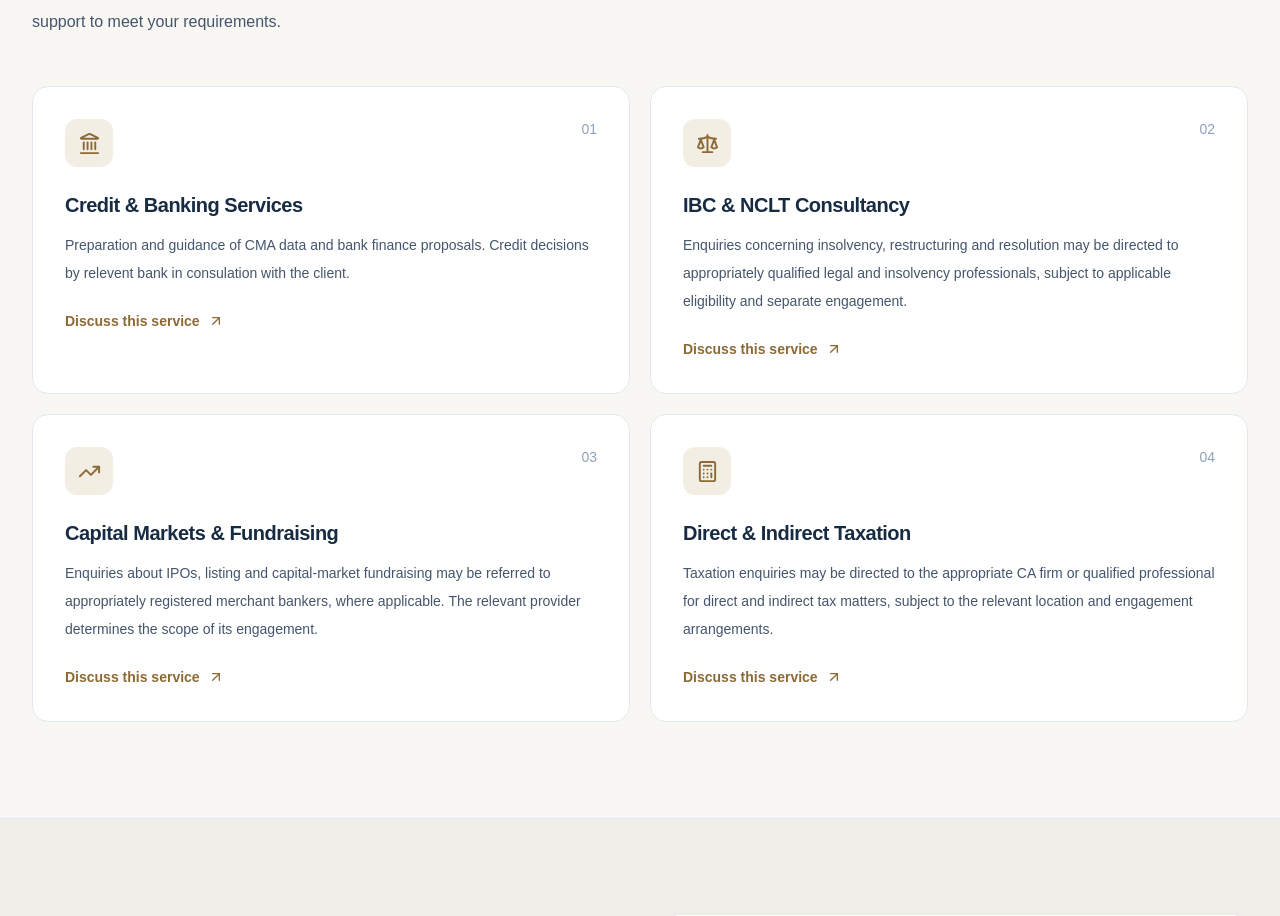
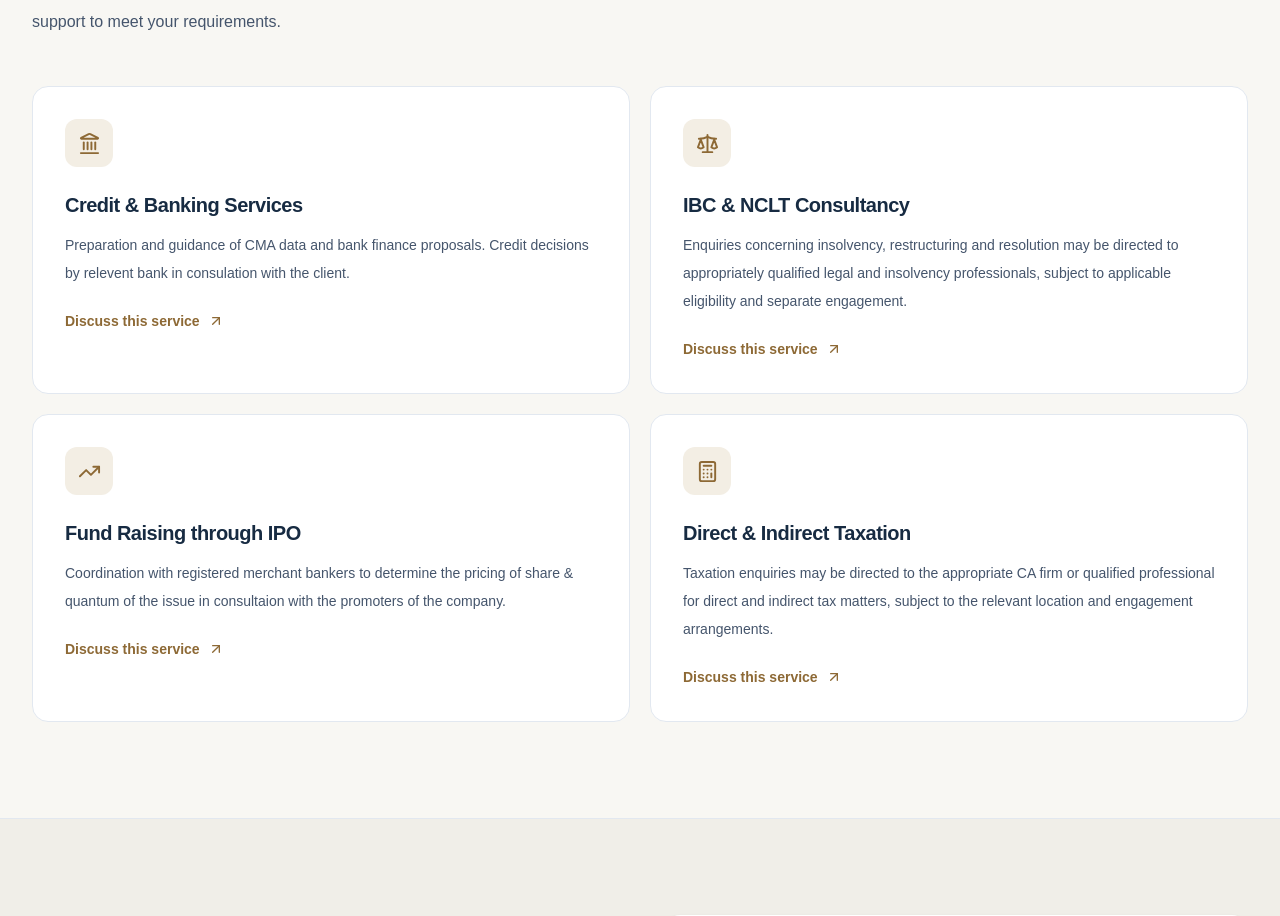
Before and after one commit to Kanav-ar/ample-financial-solutions-website, a Next.js app: page / in a window 1280 px wide. Shown: the part 1266-2182 px from the top of the page. Built offline with nearby package versions, Linux system fonts and the light colour scheme.

Commit message:
refactor: improve descriptions and formatting in service areas and update Capital Markets title

```diff
--- a/src/app/page.tsx
+++ b/src/app/page.tsx
@@ -47,8 +47,8 @@ const areas = [
     title: "Virtual CFO",
     description:
       "Assist promoters & CEO  both online and offline in overall financial management",
-    icon: UserRoundPen
-    },
+    icon: UserRoundPen,
+  },
   {
     title: "Banking",
     description:
@@ -72,7 +72,8 @@ const areas = [
   },
   {
     title: "Compliance",
-    description: "Company Law matters including SEBI, IBC & Taxation including GST",
+    description:
+      "Company Law matters including SEBI, IBC & Taxation including GST",
     icon: CheckLine,
   },
 ];
@@ -97,9 +98,9 @@ const services = [
   {
     number: "03",
     href: "/services/capital-markets",
-    title: "Capital Markets & Fundraising",
+    title: "Fund Raising through IPO",
     description:
-      "Enquiries about IPOs, listing and capital-market fundraising may be referred to appropriately registered merchant bankers, where applicable. The relevant provider determines the scope of its engagement.",
+      "Coordination with registered merchant bankers to determine the pricing of share & quantum of the issue in consultaion with the promoters of the company.",
     icon: TrendingUp,
   },
   {
@@ -229,10 +230,6 @@ export default function HomePage() {
                 <div className="flex items-start justify-between">
                   <span className="flex h-12 w-12 items-center justify-center rounded-xl bg-[#f3eee4] text-[#8d6935]">
                     <Icon size={23} />
-                  </span>
-
-                  <span className="text-sm font-medium text-slate-400">
-                    {service.number}
                   </span>
                 </div>
 
```
